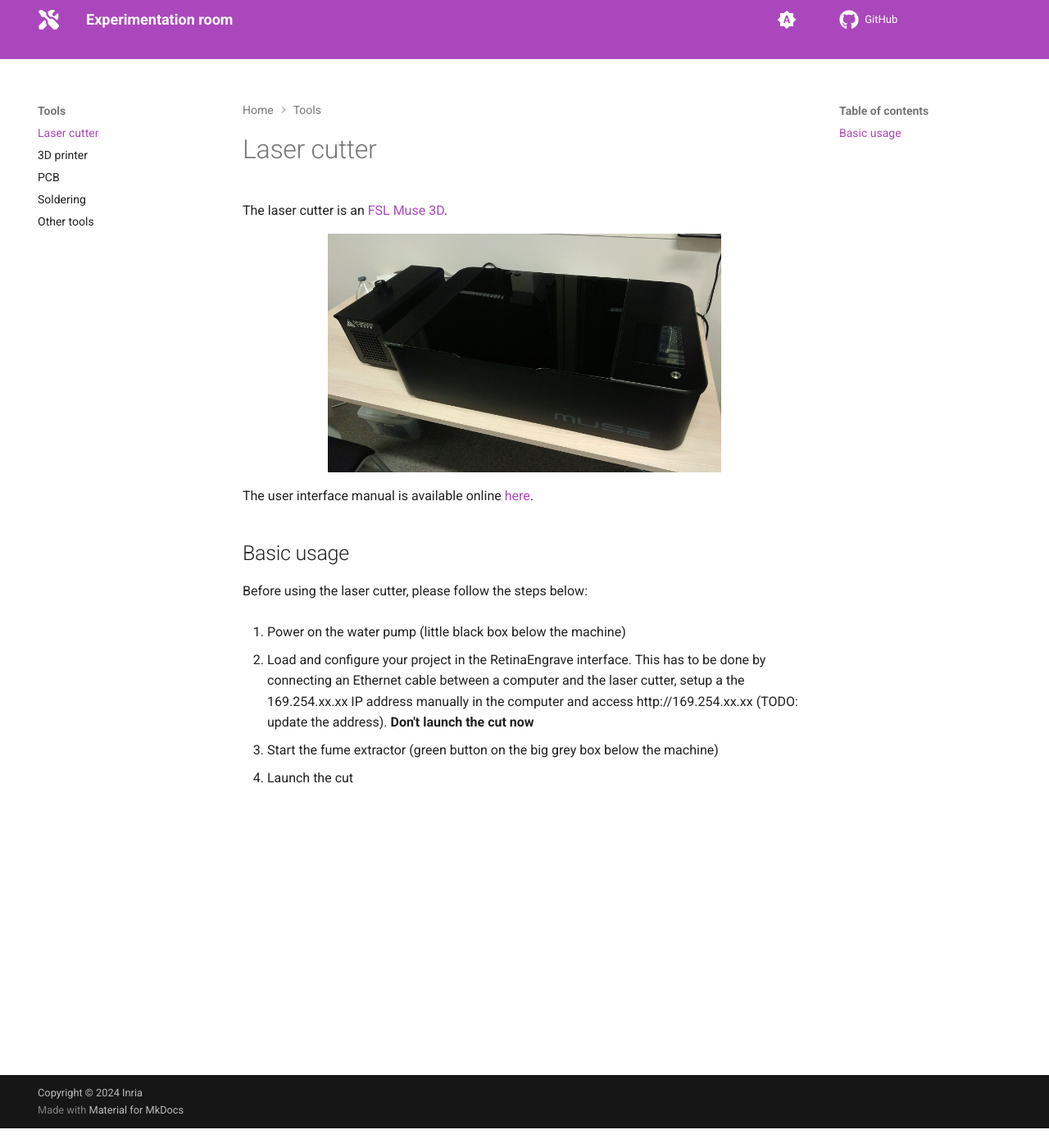
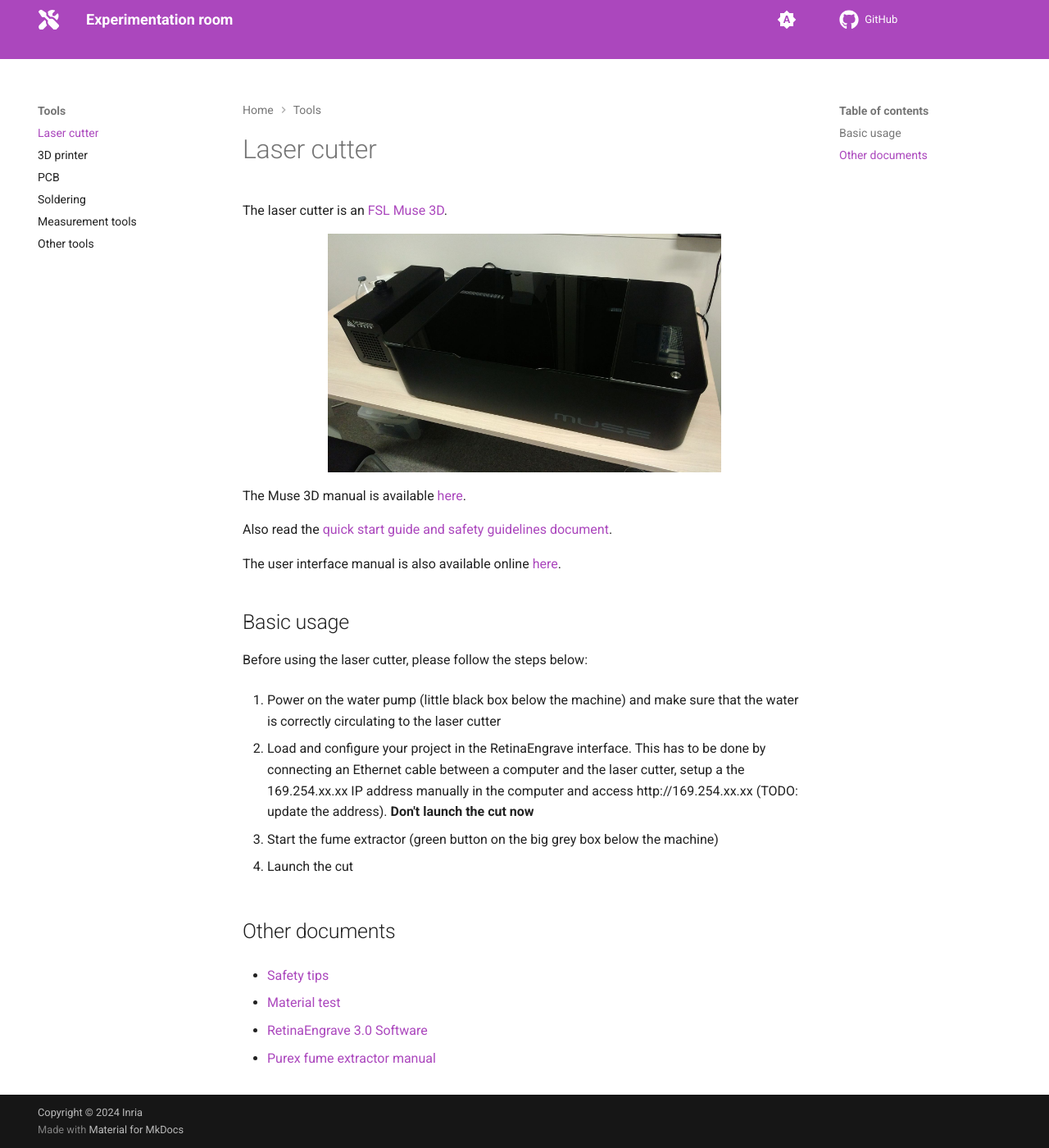
Before and after one commit to aio-experimentation-room/aio-experimentation-room.github.io, an MkDocs documentation site: the page built from docs/muse3d.md, in a window 1280 px wide and 1400 px high, scrolled down 24 px. Shown: the whole window at 82% size. Built offline with MkDocs 1.6.1 and Material for MkDocs 9.7.7, drawn with Linux system fonts in a browser that asks for light colours; comment, search, counter and statistics services are not loaded.

Commit message:
add measurement tools page, other improvements

```diff
--- a/docs/muse3d.md
+++ b/docs/muse3d.md
@@ -4,14 +4,19 @@ The laser cutter is an [FSL Muse 3D](https://fslaser.com/muse3d/).
 
 ![](./images/muse3d.jpg)
 
-The user interface manual is available online
+The Muse 3D manual is available [here](https://2882208.fs1.hubspotusercontent-na1.net/hubfs/2882208/3D%20Manual%204-23.pdf).
+
+Also read the [quick start guide and safety guidelines document](https://2882208.fs1.hubspotusercontent-na1.net/hubfs/2882208/Manuals/Quickstart/FSL_Muse3D_QS_090122.pdf).
+
+The user interface manual is also available online
 [here](https://info.fslaser.com/hubfs/Public_Documents/RetinaEngrave%20v3.0%20Manual.pdf).
 
 ## Basic usage
 
 Before using the laser cutter, please follow the steps below:
 
-1. Power on the water pump (little black box below the machine)
+1. Power on the water pump (little black box below the machine) and make sure
+   that the water is correctly circulating to the laser cutter
 
 2. Load and configure your project in the RetinaEngrave interface. This has to
    be done by connecting an Ethernet cable between a computer and the laser
@@ -22,3 +27,13 @@ Before using the laser cutter, please follow the steps below:
 3. Start the fume extractor (green button on the big grey box below the machine)
 
 4. Launch the cut
+
+## Other documents
+
+- [Safety tips](https://fslaser.com/blog/five-safety-tips-for-laser-cutters/)
+
+- [Material test](https://fslaser.com/material-test/)
+
+- [RetinaEngrave 3.0 Software](https://fslaser.com/blog/muse-3d-laser-engraver-retinaengrave-v30-software/)
+
+- [Purex fume extractor manual](https://www.cepelec.com/wp-content/uploads/2021/12/Manual-PUR35-822035.pdf)
--- a/mkdocs.yml
+++ b/mkdocs.yml
@@ -10,6 +10,7 @@ nav:
     - 3D printer: prusamk3.md
     - PCB: pcb.md
     - Soldering: soldering.md
+    - Measurement tools: measurements.md
     - Other tools: tools.md
   - Projects: projects.md
 
@@ -51,10 +52,13 @@ theme:
     - navigation.top
     - content.code.copy
 
-copyright: Copyright &copy; 2024 Inria
+copyright: Copyright &copy; 2024 <a href="https://www.inria.fr">Inria</a>
 
 extra_css:
   - stylesheets/extra.css
+
+extra_javascript:
+  - https://unpkg.com/mermaid@11.3.0/dist/mermaid.min.js
 
 plugins:
   - minify:
@@ -74,9 +78,13 @@ markdown_extensions:
   - pymdownx.emoji:
       emoji_index: !!python/name:material.extensions.emoji.twemoji
       emoji_generator: !!python/name:material.extensions.emoji.to_svg
+  - pymdownx.fancylists
   - pymdownx.highlight:
       line_spans: __span
+  - pymdownx.keys
   - pymdownx.mark
+  - pymdownx.progressbar
+  - pymdownx.saneheaders
   - pymdownx.smartsymbols
   - pymdownx.snippets
   - pymdownx.superfences:
@@ -84,4 +92,6 @@ markdown_extensions:
         - name: mermaid
           class: mermaid
           format: !!python/name:pymdownx.superfences.fence_code_format
+  - pymdownx.tabbed
   - pymdownx.tilde
+  - pymdownx.tasklist
```
Also changed, not shown: docs/index.md (+1 -0 lines), docs/measurements.md (added, +36 -0 lines), docs/prusamk3.md (+5 -1 lines), docs/soldering.md (+1 -1 lines), docs/tools.md (+1 -7 lines), docs/images/rigol.jpg (added), docs/images/saleae.jpg (added), docs/images/siglent.jpg (added).
